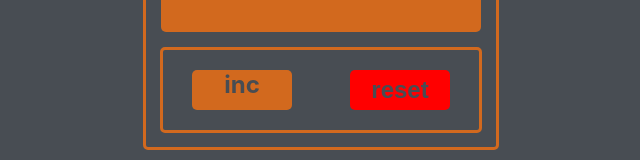
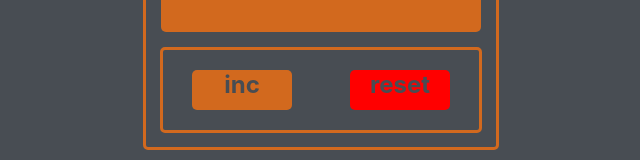
Before and after one commit to antonnur/control_monday, a React (Create React App) app: page / in a window 1280 px wide. Shown: the part 206-366 px from the top of the page, without its empty margins (319-959 px from the left). Built offline with nearby package versions, Linux system fonts and the light colour scheme.

Commit message:
PC Home control (End)

```diff
--- a/src/control/control.tsx
+++ b/src/control/control.tsx
@@ -13,15 +13,16 @@ export const Control = () => {
         </div>
       </div>
       <div className={s.form__bottom}>
-        {/*<button disabled={counter === 5}*/}
-        {/*        className={counter === 5 ? s.button__disable :s.inc}*/}
-        {/*        onClick={() => {*/}
-        {/*          setCounter((c) => c + 1)*/}
-        {/*        }}>*/}
-        {/*  inc*/}
-        {/*</button>*/}
 
-        <div   className={counter === 5 ? s.button__disable :s.inc}
+       {/* <button disabled={counter === 5}
+                className={counter === 5 ? s.button__disable :s.inc}
+                onClick={() => {
+                  setCounter((c) => c + 1)
+                }}>
+          inc
+        </button>*/}
+
+        <div className={counter === 5 ? s.button__disable :s.inc}
               onClick={() => {
                 if(counter < 5) {
                   setCounter((c) => c + 1)
@@ -30,13 +31,22 @@ export const Control = () => {
           inc
         </div>
 
-        <button disabled={counter === 0}
+        {/*<button disabled={counter === 0}
                 className={counter === 0 ? s.button__disable :s.reset}
                 onClick={() => {
                   setCounter((c) => 0)
                 }}>
           reset
-        </button>
+        </button>*/}
+
+        <div className={counter === 0 ? s.button__disable :s.reset}
+                onClick={() => {
+                  if (counter > 0) {
+                    setCounter((c) => 0)
+                  }
+                }}>
+          reset
+        </div>
       </div>
     </div>
   )
```
